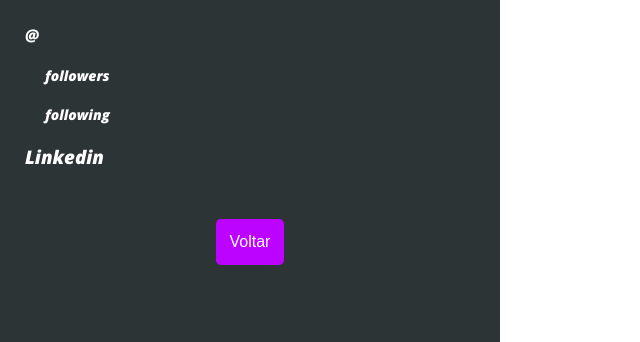
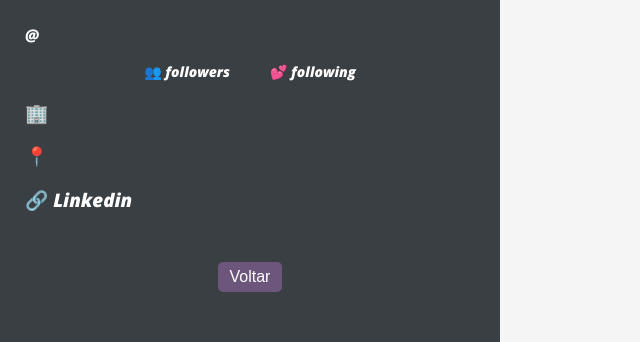
Before and after one commit to Miguelcutri/Desafio-Devmozao, a React (Vite) app: page /profile in a window 1280 px wide. Shown: the part 351-693 px from the top of the page, without its empty margins (0-640 px from the left). Built offline with nearby package versions, Linux system fonts and the light colour scheme.

Commit message:
refactor code, adjusments in styles and remove state isActive

```diff
--- a/src/components/Button/styles.tsx
+++ b/src/components/Button/styles.tsx
@@ -1,14 +1,14 @@
 import styled from "styled-components";
-import { ButtonProps } from "./types";
+import { Input } from "../Input/styles";
 
-export const Button = styled.button<ButtonProps>`
+export const Button = styled.button`
   border: none;
   border-radius: 5px;
   font-size: 16px;
   color: white;
-  background-color: #bc03ff;
-  padding: ${(props) => (props.isActive ? "14px;" : "7px")};
+  background-color: #6c567b;
   transition: 0.5s;
+  padding: 6px 12px;
 
   &:hover {
     border: 2px solid #90f4ff;
@@ -16,4 +16,8 @@ export const Button = styled.button<ButtonProps>`
     cursor: pointer;
     background-color: #9d02d5;
   }
+  ${Input}:focus + & {
+    padding: 12px 24px;
+    transition: 0.5s;
+  }
 `;
--- a/src/components/Button/types.ts
+++ /dev/null
@@ -1,3 +0,0 @@
-export interface ButtonProps {
-  isActive: boolean;
-}
--- a/src/pages/HomePage/index.tsx
+++ b/src/pages/HomePage/index.tsx
@@ -1,11 +1,10 @@
-import { useContext, useState } from "react";
+import { useContext } from "react";
 import { useNavigate } from "react-router-dom";
 import { GithubDataContext } from "../../index";
 import { Button } from "../../components/Button/styles";
 import { Input } from "../../components/Input/styles";
 
 export default function HomePage() {
-  const [isActive, setIsActive] = useState(false);
   const {
     refetchDeveloper,
     refetchRepository,
@@ -18,13 +17,10 @@ export default function HomePage() {
     <>
       <h1>Search Devs</h1>
       <Input
-        onFocus={() => setIsActive(true)}
-        onBlur={() => setIsActive(false)}
         placeholder="Type the username here..."
         onChange={handleInputChange}
       />
       <Button
-        isActive={isActive}
         onClick={() => {
           refetchDeveloper();
           refetchRepository();
--- a/src/pages/HomePage/types.ts
+++ b/src/pages/HomePage/types.ts
@@ -1,5 +1,5 @@
 import { UseQueryResult } from "react-query";
-import { GithubUserDataTypes } from "../../services/ApiGithub.types";
+import { GithubUserDataTypes } from "../../types";
 
 export interface ApiGithubTypes {
   data: GithubUserDataTypes | undefined;
--- a/src/pages/Profile/index.tsx
+++ b/src/pages/Profile/index.tsx
@@ -13,6 +13,9 @@ import {
   Line,
   Ancora,
   RepositoriesContainer,
+  Description,
+  Title,
+  FlexContainerRepository,
 } from "./styles";
 import { useNavigate } from "react-router-dom";
 
@@ -43,6 +46,10 @@ export default function Profile() {
 
     return `${day} de ${month} de ${year}`;
   }
+
+  const sortedStars = dataRepository?.sort(
+    (a, b) => b.stargazers_count - a.stargazers_count
+  );
   return (
     <Container>
       <DataProfile>
@@ -54,21 +61,20 @@ export default function Profile() {
         <p>{dataDeveloper && dataDeveloper.bio}</p>
         <FlexContainer>
           <ProfileStats>
-            {dataDeveloper && dataDeveloper.followers} followers
+            👥 {dataDeveloper && dataDeveloper.followers} followers
           </ProfileStats>
           <ProfileStats>
-            {dataDeveloper && dataDeveloper.following} following
+            💕 {dataDeveloper && dataDeveloper.following} following
           </ProfileStats>
         </FlexContainer>
-        <h3>{dataDeveloper && dataDeveloper.company}</h3>
-        <h3>{dataDeveloper && dataDeveloper.location}</h3>
-        <h3>{dataDeveloper && dataDeveloper.email}</h3>
+        <h3>🏢 {dataDeveloper && dataDeveloper.company}</h3>
+        <h3>📍 {dataDeveloper && dataDeveloper.location}</h3>
         <h3>
-          <Ancora href={dataDeveloper && dataDeveloper.blog}>Linkedin</Ancora>
+          🔗
+          <Ancora href={dataDeveloper && dataDeveloper.blog}> Linkedin</Ancora>
         </h3>
         <AlignButton>
           <Button
-            isActive
             onClick={() => {
               navigate("/");
             }}
@@ -78,19 +84,19 @@ export default function Profile() {
         </AlignButton>
       </DataProfile>
       <RepositoriesContainer>
-        {dataRepository &&
-          dataRepository.map((item) => (
+        {sortedStars &&
+          sortedStars.map((item) => (
             <Repositorys>
-              <h3 key={item.id}>{item.name}</h3>
-              <p>{item.description}</p>
-              <FlexContainer>
+              <Title key={item.id}>{item.name}</Title>
+              <Description>{item.description}</Description>
+              <FlexContainerRepository>
                 <ProfileStatsRepository>
-                  {item.stargazers_count} Stars
+                  ⭐️ {item.stargazers_count} Stars
                 </ProfileStatsRepository>
                 <ProfileStatsRepository>
-                  {formatDate(item.updated_at)}
+                  📆 {formatDate(item.updated_at)}
                 </ProfileStatsRepository>
-              </FlexContainer>
+              </FlexContainerRepository>
               <Line />
             </Repositorys>
           ))}
--- a/src/pages/Profile/styles.tsx
+++ b/src/pages/Profile/styles.tsx
@@ -5,9 +5,9 @@ export const Container = styled.div`
   height: 90vh;
 `;
 export const DataProfile = styled.div`
-  background-color: #2d3436;
+  background-color: #3a3f44;
   width: 450px;
-  height: 1024px;
+  height: 105%;
   color: black;
   text-align: left;
   padding: 25px;
@@ -18,11 +18,14 @@ export const ImageProfile = styled.div`
   margin-top: 25px;
 `;
 export const FlexContainer = styled.div`
-  display: block;
+  display: flex;
   justify-content: center;
 `;
+export const FlexContainerRepository = styled.div`
+  display: flex;
+`;
 export const ProfileStats = styled.div`
-  margin: 20px;
+  margin: 0px 20px 0px 20px;
   font-size: 14px;
 `;
 export const AlignButton = styled.div`
@@ -41,13 +44,13 @@ export const Repositorys = styled.div`
 `;
 
 export const ProfileStatsRepository = styled.div`
-  margin-left: 20px;
+  margin-right: 20px;
   font-size: 14px;
-  color: #cccacc;
+  color: #606060;
 `;
 export const Line = styled.h1`
   height: 0.3px;
-  background-color: #cccacc;
+  background-color: #cdcdcd;
   width: 90%;
   margin-left: auto;
   margin-right: auto;
@@ -62,4 +65,14 @@ export const RepositoriesContainer = styled.div`
   align-items: flex-start;
   overflow-y: auto;
   height: 90vh;
+  margin-top: 20px;
 `;
+export const Description = styled.p`
+  color: #606060;
+  font-size: 14px;
+  margin: 0;
+`;
+export const Title = styled.div`
+  margin: 0px 0px;
+  color: #333333;
+`;
--- a/src/styles.css
+++ b/src/styles.css
@@ -3,7 +3,7 @@ body {
   flex-direction: column;
   width: 100%;
   margin: 0;
-  background-color: #ffffff;
+  background-color: #F5F5F5;
   color: black;
   font-family: "Open Sans", sans-serif;
   text-align: center;
```
